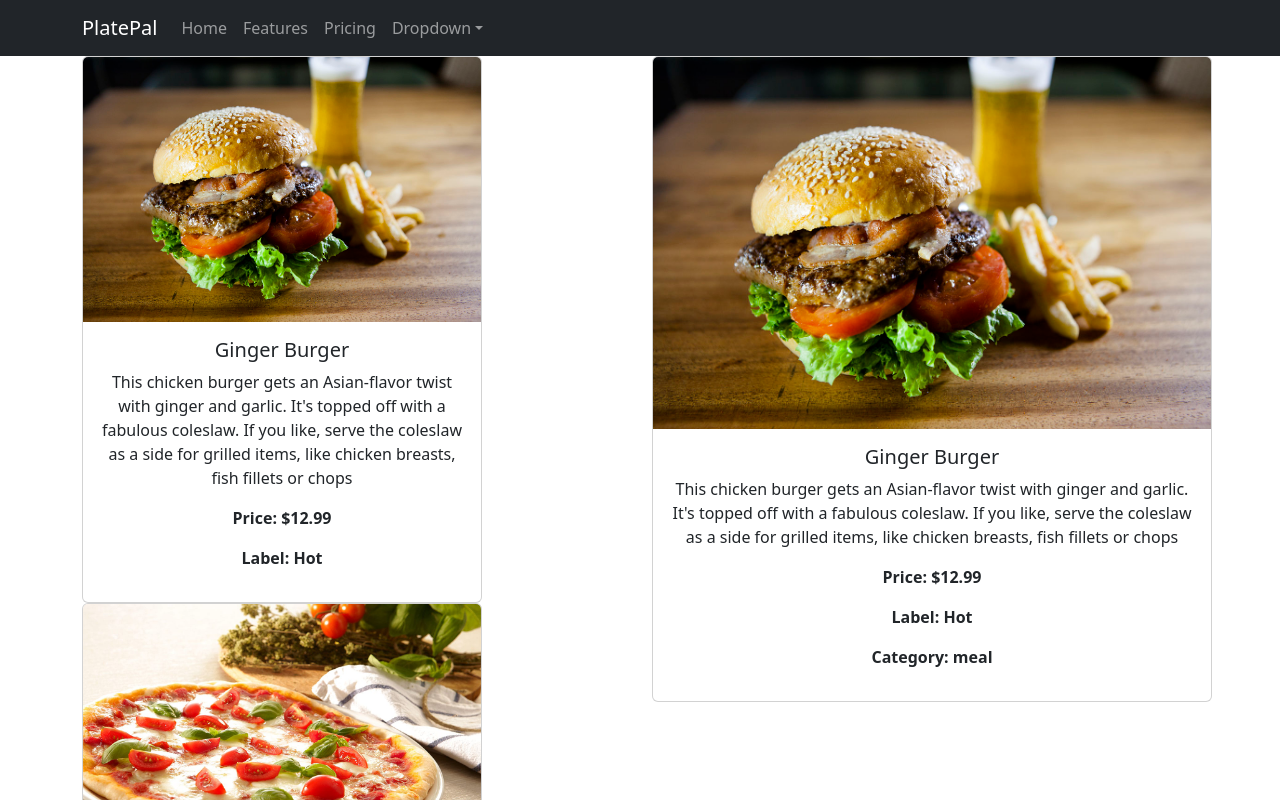
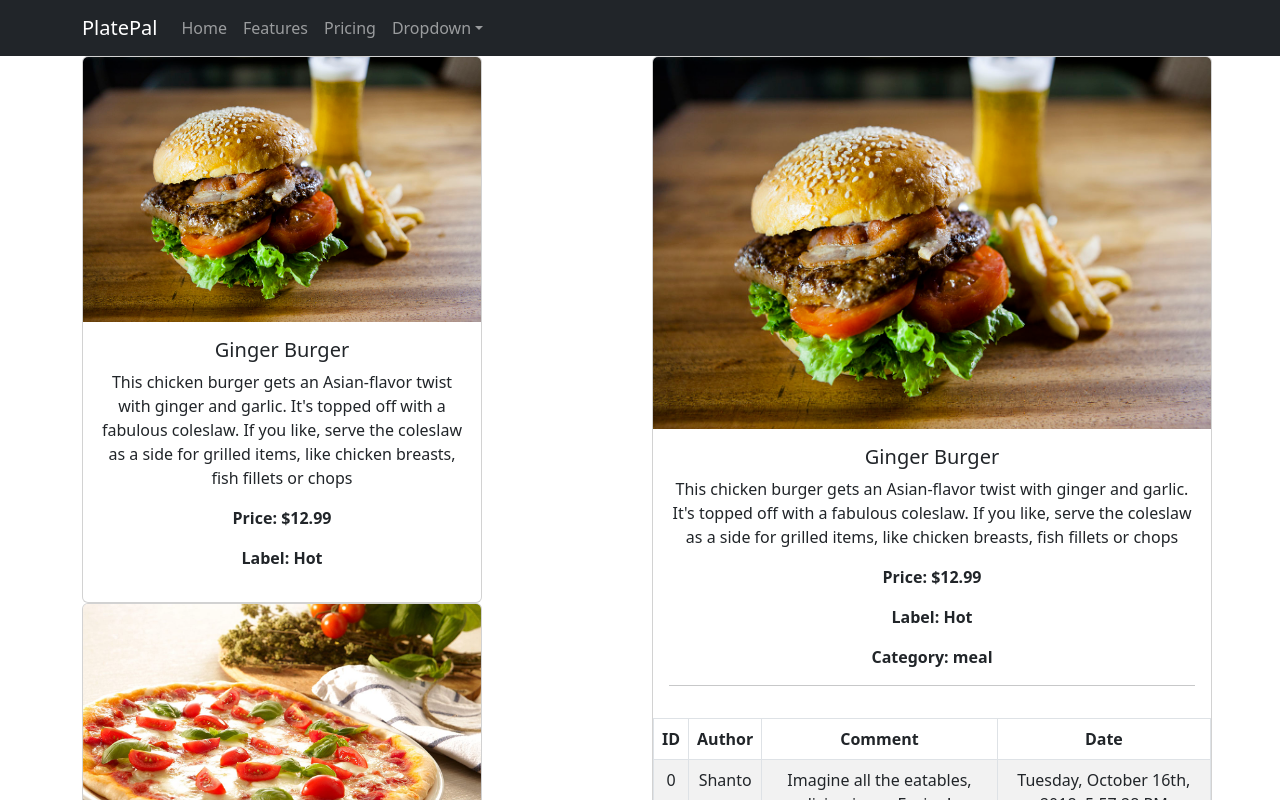
Before and after one commit to qmeng222/PlatePal, a React (Create React App) app: page / in a window 1280 px wide. Both pictures are taken after a click on the element "Ginger Burger". Shown: the top 800 px of the page. Built offline with nearby package versions, Linux system fonts and the light colour scheme.

Commit message:
loaded DishComment component

```diff
--- /dev/null
+++ b/src/components/body/DishComment.jsx
@@ -0,0 +1,34 @@
+import React from "react";
+import Table from "react-bootstrap/Table";
+import dateFormat from "dateformat";
+
+const DishComment = (props) => {
+  return props.comments.map((comment) => {
+    return (
+      <div>
+        <Table striped bordered hover>
+          <thead>
+            <tr>
+              <th>ID</th>
+              <th>Author</th>
+              <th>Comment</th>
+              <th>Date</th>
+            </tr>
+          </thead>
+          <tbody>
+            <tr>
+              <td>{comment.id}</td>
+              <td>{comment.author}</td>
+              <td>{comment.comment}</td>
+              <td>
+                {dateFormat(comment.date, "dddd, mmmm dS, yyyy, h:MM:ss TT")}
+              </td>
+            </tr>
+          </tbody>
+        </Table>
+      </div>
+    );
+  });
+};
+
+export default DishComment;
--- a/src/components/body/DishDetail.jsx
+++ b/src/components/body/DishDetail.jsx
@@ -1,5 +1,6 @@
 import React from "react";
 import Card from "react-bootstrap/Card";
+import DishComment from "./DishComment";
 
 const DishDetail = (props) => {
   return (
@@ -18,7 +19,10 @@ const DishDetail = (props) => {
           <p>
             <b>Category: {props.dish.category}</b>
           </p>
+
+          <hr></hr>
         </Card.Body>
+        <DishComment comments={props.dish.comments} />
       </Card>
     </div>
   );
```
